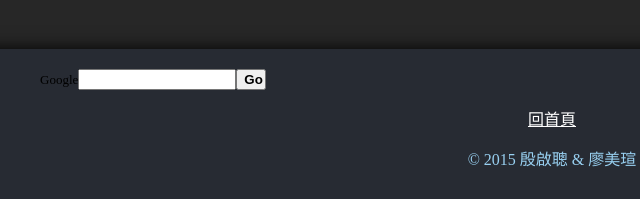
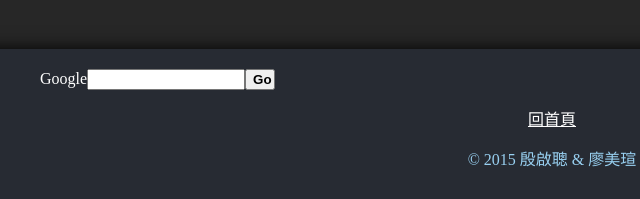
Before and after one commit to liao-may/ost-composers, a plain HTML site: page src/about4.html in a window 1280 px wide. Shown: the part 782-981 px from the top of the page, 88-728 px from the left. Drawn offline with Linux system fonts and the light colour scheme.

Commit message:
Update about4.html

```diff
--- a/src/about4.html
+++ b/src/about4.html
@@ -31,6 +31,10 @@
         padding: 5rem;
       }
     }
+    font {
+	color: #FFF;
+	font-size: 12pt;
+}
     </style>
     <script>
     (function() {
```
